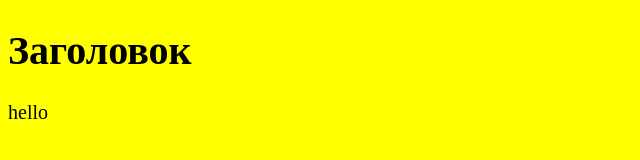
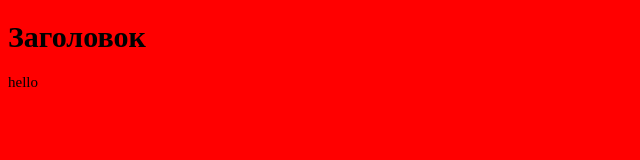
Before and after one commit to ivanrash/my-first-rep, a plain HTML site: page index.html in a window 1280 px wide. Shown: the whole page, without its empty margins (0-640 px from the left). Drawn offline with Linux system fonts and the light colour scheme.

```diff
--- a/style.css
+++ b/style.css
@@ -1,5 +1,5 @@
 body{
   background-size: 200px;
-  background-color: yellow;
-  font-size: 20px;
+  background-color: red;
+  font-size: 15px;
 }
```
